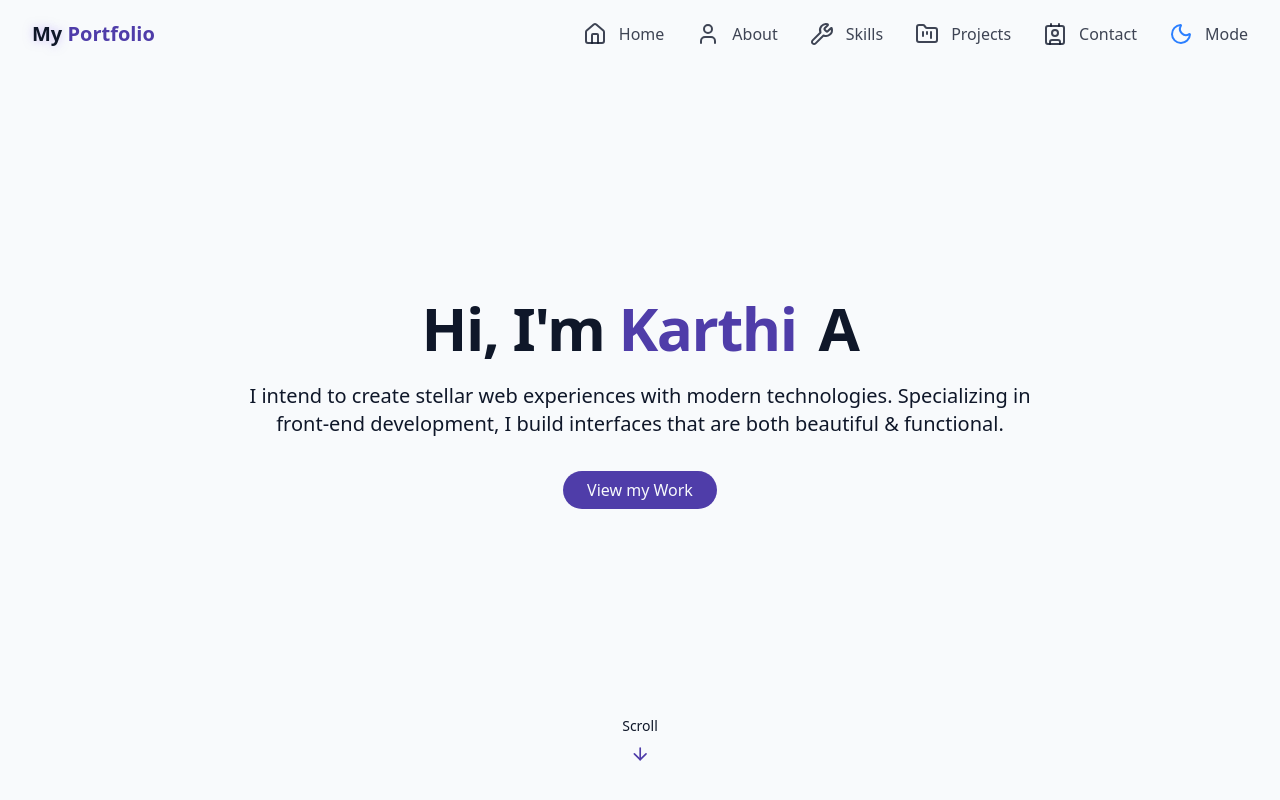
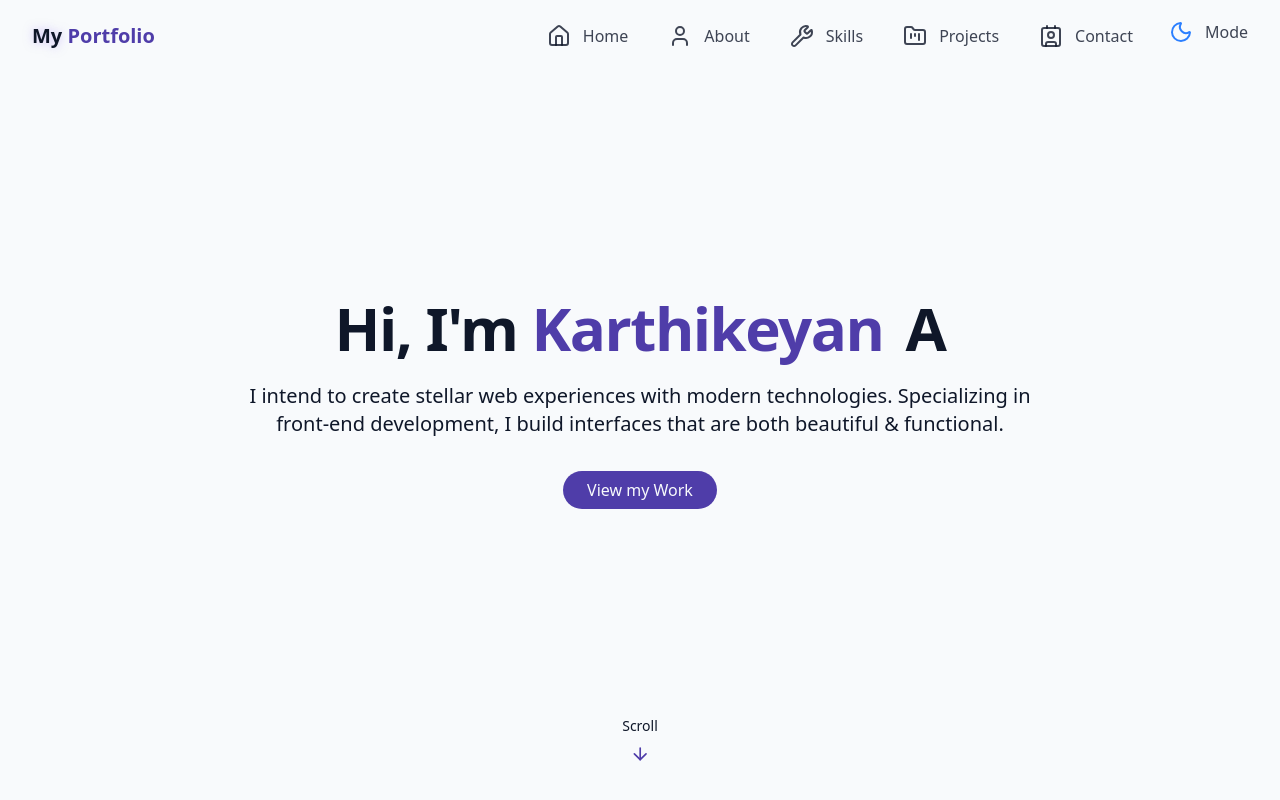
Before and after one commit to karthi1048/portfolio-v1, a React (Vite) app: page / in a window 1280 px wide. Shown: the top 800 px of the page. Built offline with nearby package versions, Linux system fonts and the light colour scheme.

Commit message:
fixed modal layout

```diff
--- a/src/components/HeroSection.jsx
+++ b/src/components/HeroSection.jsx
@@ -9,7 +9,7 @@ export const HeroSection = () => {
                 <div className="space-y-6">
                     <h1 className="text-4xl md:text-6xl font-bold tracking-tight">
                         <span className="opacity-0 animate-fade-in"> Hi, I'm </span>
-                        <span className="text-primary opacity-0 animate-fade-in-delay-1"> Karthi </span>
+                        <span className="text-primary opacity-0 animate-fade-in-delay-1"> Karthikeyan </span>
                         <span className="text-gradient ml-2 opacity-0 animate-fade-in-delay-2">A</span>
                     </h1>
                     <p className="text-lg md:text-xl text-muted-foreground max-2-xl mx-auto opacity-0 animate-fade-in-delay-3">
--- a/src/components/Modal.jsx
+++ b/src/components/Modal.jsx
@@ -3,7 +3,7 @@ import { useEffect } from "react";
 
 export default function Modal({ isOpen, onClose, children }) {
 
-    // Stop scroll while modal is OPEN
+    // Stop body scroll while modal is OPEN
     useEffect(() => {
         isOpen ? document.body.style.overflow = "hidden" : document.body.style.overflow = "";
         return () => document.body.style.overflow = "";                                     // cleanup
@@ -24,12 +24,12 @@ export default function Modal({ isOpen, onClose, children }) {
 
     return (
         <div onClick={onClose}
-            className={`fixed inset-0 z-50 flex items-center justify-center bg-background/50 backdrop-blur-md p-4
-                transition-all duration-300 ${isOpen ? "opacity-100 pointer-events-auto" : "opacity-0 pointer-events-none"}`}>
+            className={`fixed inset-0 z-50 flex items-start md:items-center justify-center overflow-hidden bg-background/50 backdrop-blur-md
+                p-4 transition-all duration-300 ${isOpen ? "opacity-100 pointer-events-auto" : "opacity-0 pointer-events-none"}`}>
             <div onClick={(e) => e.stopPropagation()}
-                className="relative rounded-2xl bg-background shadow-xl max-w-lg w-full p-6">
+                className="relative rounded-2xl bg-background shadow-xl max-w-xl max-h-[90vh] overflow-y-auto w-full p-6">
                 <button onClick={onClose}
-                    className="absolute top-3 right-3 hover:bg-primary">
+                    className="absolute top-3 right-3 ml-auto p-1 rounded hover:bg-primary/50 transition z-20">
                     <X size={22} />
                 </button>
                 { children }
--- a/src/components/Navbar.jsx
+++ b/src/components/Navbar.jsx
@@ -47,7 +47,7 @@ export const Navbar = ({ isDarkMode, toggleTheme }) => {
                     {navItems.map((item, key) => (
                         <a
                             key={key} href={ item.href }
-                            className="text-foreground/80 hover:text-primary flex gap-3 transition-colors duration-300">
+                            className="text-foreground/80 hover:bg-primary/50 p-1 rounded flex gap-3 transition-colors duration-300">
                             <span>{ item.svgLogo }</span>
                             <span>{ item.name }</span>
                         </a>
--- a/src/components/ProjectsSection.jsx
+++ b/src/components/ProjectsSection.jsx
@@ -29,7 +29,7 @@ export default function ProjectsSection() {
                     {/* Below JSX code becomes "children" */}
                     {selectedProject && (
                         <div>
-                            <h3 className="text-2xl font-semibold mb-2">{selectedProject.title}</h3>
+                            <h3 className="text-2xl font-semibold mt-8 mb-2">{selectedProject.title}</h3>
                             {/*
                             dangerouslySetInnerHTML -> Renders HTML safely for static content
                             NOTE: [&_ul]:list-disc [&_ul]:list-inside -> to all ul elements inside it, have 'disc inside'
```
